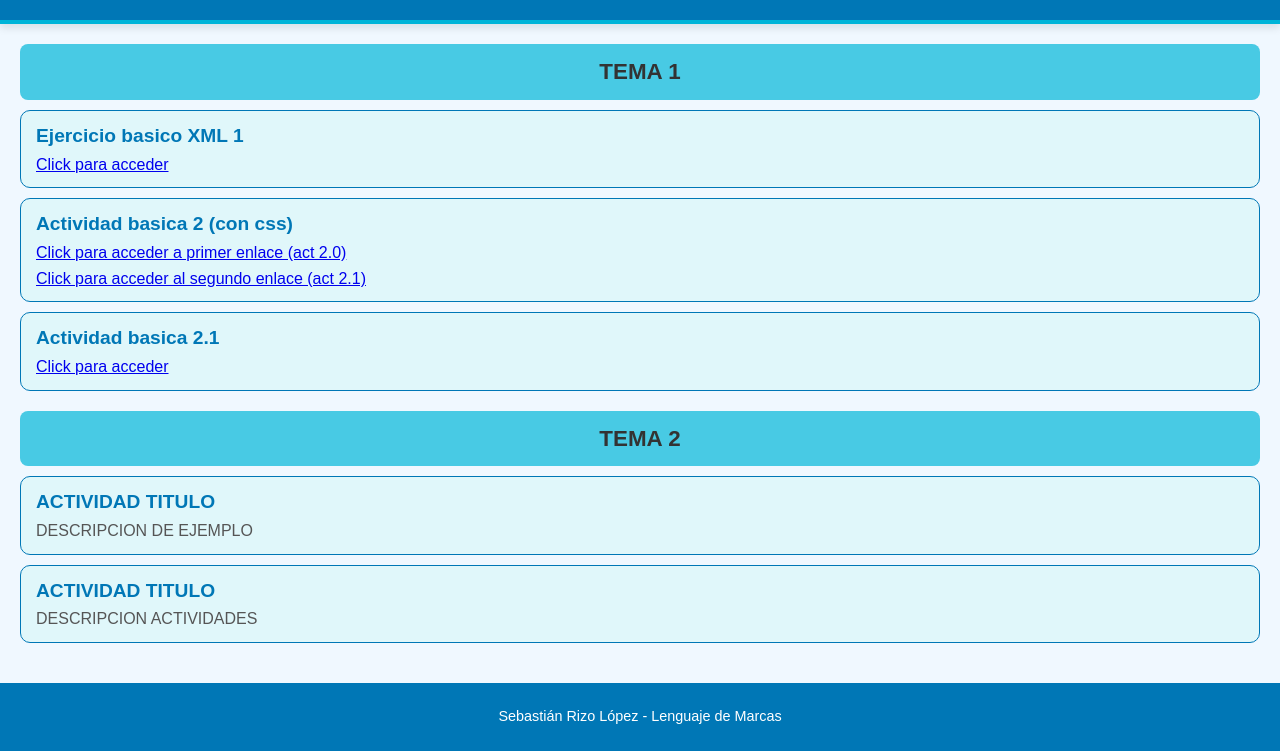
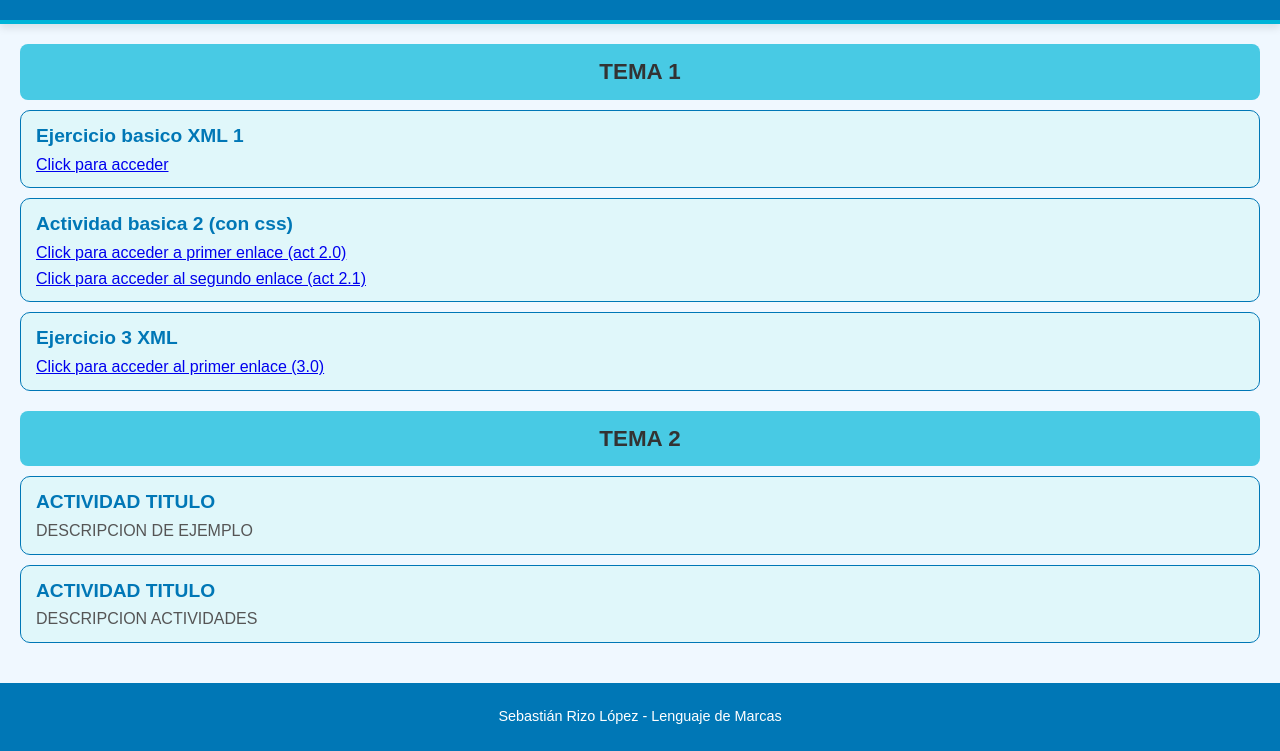
Before and after one commit to RLSebastian/HTML, a plain HTML site: page index.html in a window 1280 px wide. Shown: the part 104-855 px from the top of the page. Drawn offline with Linux system fonts and the light colour scheme.

Commit message:
Update index.html

```diff
--- a/index.html
+++ b/index.html
@@ -86,8 +86,8 @@
                 <p><a href="Tema 1/EJ2 XML BASICOS/Ejercicio 2 (con css)/Ejercicio 2.xml">Click para acceder al segundo enlace (act 2.1)</a></p>
             </div>
             <div class="actividad">
-                <h3>Actividad basica 2.1</h3>
-                <p><a href="Tema 1/EJ2 XML BASICOS/Ejercicio 2 (con css)/Ejercicio 2.xml">Click para acceder</a></p>
+                <h3>Ejercicio 3 XML</h3>
+                <p><a href="Tema 1/EJ 3 XML/EJERCICIO 1/Ejercicio 1.xml">Click para acceder al primer enlace (3.0)</a></p>
             </div>
         </section>
 
```
